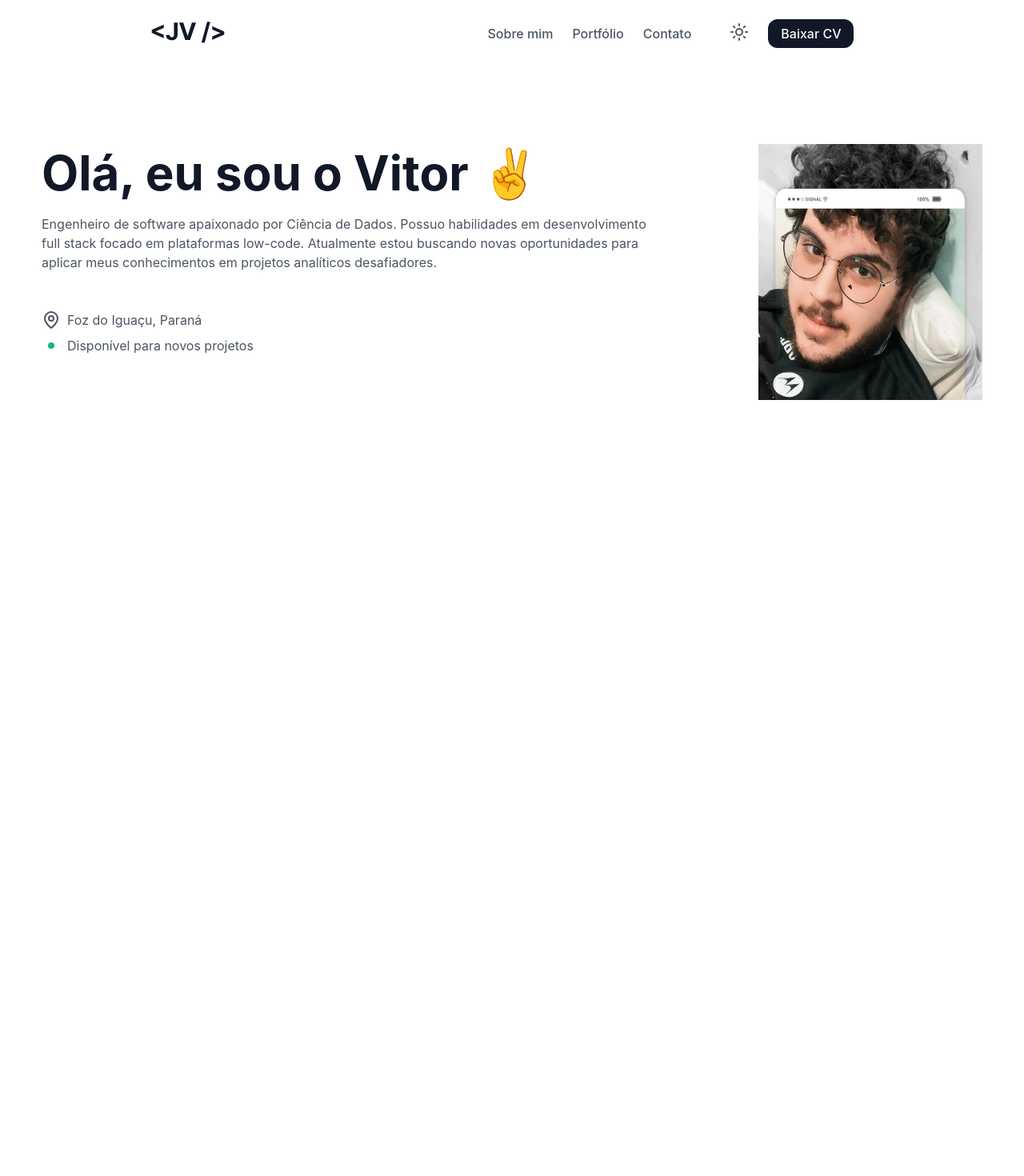
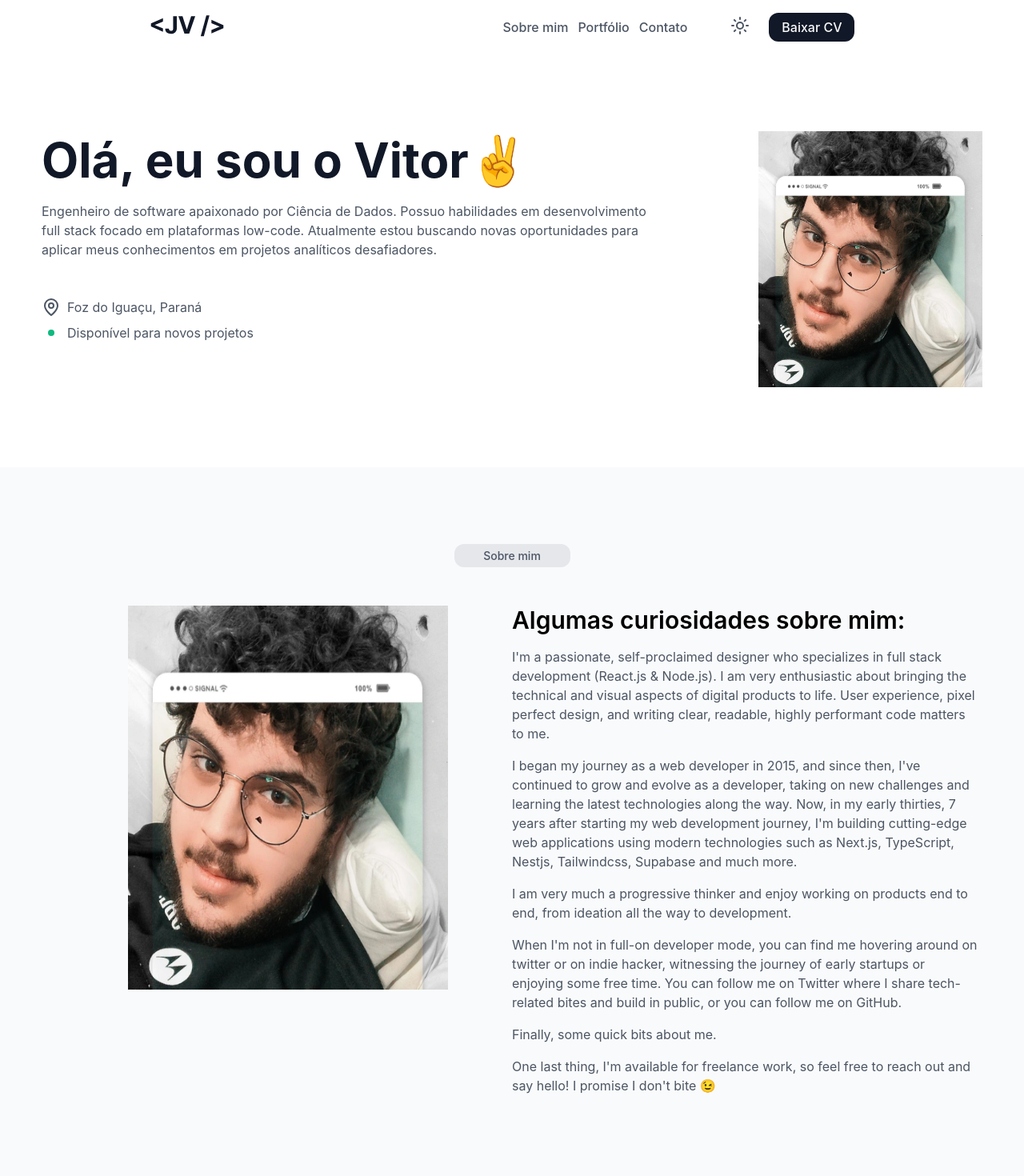
Before and after one commit to GitDoVitor/personal_portfolio, a React (Create React App) app: page / in a window 1280 px wide. Shown: the top 1470 px of the page at 80% size. Before the commit the page ends 800 px from the top, so only its background shows below. Built offline with nearby package versions, Linux system fonts and the light colour scheme.

Commit message:
adicionado funcao scrolltotop, finalizada secao de sobre mim

```diff
--- a/package.json
+++ b/package.json
@@ -9,6 +9,7 @@
     "node-sass": "^7.0.3",
     "react": "^18.2.0",
     "react-dom": "^18.2.0",
+    "react-icons": "^4.10.1",
     "react-scripts": "5.0.1",
     "web-vitals": "^2.1.4"
   },
--- a/src/App.js
+++ b/src/App.js
@@ -5,12 +5,32 @@ import Logo from './styles/images/logo.svg';
 import LightSun from './styles/images/light-sun.svg';
 import MyPhoto from './styles/images/IMG_20230218_145511_076 (1).webp';
 import PinMap from './styles/images/pin-map.svg';
+import AboutMe from './components/aboutMe/AboutMe.js';
+import ScrollToTop from './components/scrollToTopButton/ScrollToTop';
+import {useRef} from 'react';
 
 const urlDownload = "https://drive.google.com/uc?export=download&id=1oDfoE3KgVX-P-nelLQi9T9Y6TLUe4M16"
 
 function App() {
+  const handleClickSobreNos = () => {
+    sobreNosRef.current?.scrollIntoView({behavior: 'smooth'});
+  };
+
+  const handleClickProjetos = () => {
+    projetosRef.current?.scrollIntoView({behavior: 'smooth'});
+  };
+
+  const handleClickContatos = () => {
+    contatosRef.current?.scrollIntoView({behavior: 'smooth'});
+  };
+
+  const sobreNosRef = useRef(null);
+  const projetosRef = useRef(null);
+  const contatosRef = useRef(null);
+
   return (
     <div className="App">
+      <ScrollToTop />
       <header>
         <div className="header-wrapper">
           <div className="logo-wrapper">
@@ -21,9 +41,9 @@ function App() {
 
           <div className="buttons-wrapper">
             <div className="links-wrapper">
-              <a href='www.google.com' className='pp-link-menu-light'>Sobre mim</a>
-              <a href='www.google.com' className='pp-link-menu-light'>Portfólio</a>
-              <a href='www.google.com' className='pp-link-menu-light'>Contato</a>
+              <button className='pp-button-menu-light' onClick={handleClickSobreNos}>Sobre mim</button>
+              <button className='pp-button-menu-light' onClick={handleClickProjetos}>Portfólio</button>
+              <button className='pp-button-menu-light' onClick={handleClickContatos}>Contato</button>
             </div>
             <div className="social-wrapper">
               <a href='www.google.com'>
@@ -41,7 +61,7 @@ function App() {
       <body>
         <div className="body-wrapper">
           <div className="text-wrapper">
-            <span className='pp-h1'>Olá, eu sou o Vitor ✌</span>
+            <span className='pp-h1'>Olá, eu sou o Vitor✌</span>
             <p>
             Engenheiro de software apaixonado por Ciência de Dados. Possuo habilidades em desenvolvimento full stack focado em plataformas low-code. Atualmente estou buscando novas oportunidades para aplicar meus conhecimentos em projetos analíticos desafiadores.
             </p>
@@ -62,6 +82,27 @@ function App() {
             <img src={MyPhoto} alt="foto" className='pp-my-photo' />
           </div>
         </div>
+
+        <div ref={sobreNosRef}>
+          <AboutMe />
+        </div>
+
+        {/* <div ref={habilidadesRef}>
+          <AboutMe />
+        </div>
+
+        <div ref={experienciaRef}>
+          <AboutMe />
+        </div> */}
+
+        <div ref={projetosRef}>
+          <AboutMe />
+        </div>
+
+        <div ref={contatosRef}>
+          <AboutMe />
+        </div>
+
       </body>
     </div>
   );
--- /dev/null
+++ b/src/components/aboutMe/AboutMe.js
@@ -0,0 +1,47 @@
+import React from "react";
+import "./aboutMe.scss";
+import MyPhoto from "../../styles/images/IMG_20230218_145511_076 (1).webp";
+
+function AboutMe() {
+
+
+    return (
+        <div className="wrapper">
+            <div className="title-wrapper">
+                <div>
+                    <span className='pp-body-c-a'>Sobre mim</span>
+                </div>
+            </div>
+            <div className="info-wrapper">
+                <div className="photo-wrapper">
+                    <img src={MyPhoto} alt="foto" className='pp-my-photo' />
+                </div>
+                <div className="text-wrapper">
+                    <div>
+                        <span className="pp-h3-a">Algumas curiosidades sobre mim:</span>
+                        <p>
+                            I'm a passionate, self-proclaimed designer who specializes in full stack development (React.js & Node.js). I am very enthusiastic about bringing the technical and visual aspects of digital products to life. User experience, pixel perfect design, and writing clear, readable, highly performant code matters to me.
+                        </p>
+                        <p>
+                            I began my journey as a web developer in 2015, and since then, I've continued to grow and evolve as a developer, taking on new challenges and learning the latest technologies along the way. Now, in my early thirties, 7 years after starting my web development journey, I'm building cutting-edge web applications using modern technologies such as Next.js, TypeScript, Nestjs, Tailwindcss, Supabase and much more.
+                        </p>
+                        <p>
+                            I am very much a progressive thinker and enjoy working on products end to end, from ideation all the way to development.
+                        </p>
+                        <p>
+                            When I'm not in full-on developer mode, you can find me hovering around on twitter or on indie hacker, witnessing the journey of early startups or enjoying some free time. You can follow me on Twitter where I share tech-related bites and build in public, or you can follow me on GitHub.
+                        </p>
+                        <p>
+                            Finally, some quick bits about me.
+                        </p>
+                        <p>
+                            One last thing, I'm available for freelance work, so feel free to reach out and say hello! I promise I don't bite 😉
+                        </p>
+                    </div>
+                </div>
+            </div>
+        </div>
+    );
+}
+
+export default AboutMe;
--- /dev/null
+++ b/src/components/aboutMe/aboutMe.scss
@@ -0,0 +1,55 @@
+@import '../../styles/colors.scss';
+@import '../../styles/fonts.scss';
+
+.wrapper {
+    background: $gray-light-50;
+    padding: 96px 80px;
+
+    .title-wrapper {
+        display: flex;
+        justify-content: center;
+
+        > div {
+            text-align: center;
+            margin-bottom: 48px;
+            width: 105px;
+            padding: 4px 20px;
+            background: $gray-light-200;
+            border-radius: 12px;
+
+            span {
+                color: $gray-light-600;
+            }
+        }
+    }
+
+    .info-wrapper {
+        display: flex;
+        justify-content: space-between;
+
+        .photo-wrapper {
+            display: flex;
+            justify-content: center;
+            width: 50%;
+        }
+        .text-wrapper {
+            display: flex;
+            flex-direction: column;
+            width: 50%;
+            > div {
+                width: 584px;
+
+                p {
+                    @extend .pp-body-b;
+                    color: $gray-light-600;
+                }
+            }
+        }
+    }
+
+}
+
+.pp-my-photo {
+    width: 400px;
+    height: 480px;
+}
--- /dev/null
+++ b/src/components/scrollToTopButton/ScrollToTop.js
@@ -0,0 +1,32 @@
+import React, { useEffect, useState } from 'react';
+
+function ScrollToTop() {
+    const [visible, setVisible] = useState(false)
+
+    const toggleVisible = () => {
+        const scrolled = document.documentElement.scrollTop;
+        if (scrolled > 300) {
+            setVisible(true)
+        }
+        else if (scrolled <= 300) {
+            setVisible(false)
+        }
+    };
+
+    const scrollToTop = () => {
+        window.scrollTo({
+            top: 0,
+            behavior: 'smooth'
+        });
+    };
+
+    window.addEventListener('scroll', toggleVisible);
+
+    return (
+        <button className='pp-button-scroll-on-top' onClick={scrollToTop} style={{ display: visible ? 'block' : 'none' }}>
+            ☝️
+        </button>
+    );
+}
+
+export default ScrollToTop;
--- a/src/index.scss
+++ b/src/index.scss
@@ -0,0 +1,4 @@
+html, body {
+    margin: 0;
+    padding: 0;
+}
--- a/src/styles/buttons.scss
+++ b/src/styles/buttons.scss
@@ -20,3 +20,28 @@
         transition: none;
     }
 }
+
+.pp-button-menu-light {
+    background: none;
+    border: none;
+    color: $gray-light-600;
+    @extend .pp-body-b-b;
+    transition: 500ms;
+    text-decoration: none;
+
+    &:hover {
+        color: $gray-light-900;
+    }
+    &:active {
+        color: $gray-light-600;
+    }
+}
+
+.pp-button-scroll-on-top {
+    background: none;
+    border: none;
+    font-size: 36px;
+    position: fixed;
+    right: 16px;
+    bottom: 16px;
+}
```
Also changed, not shown: 1 other file (tests, documents, lock files or other folders).
